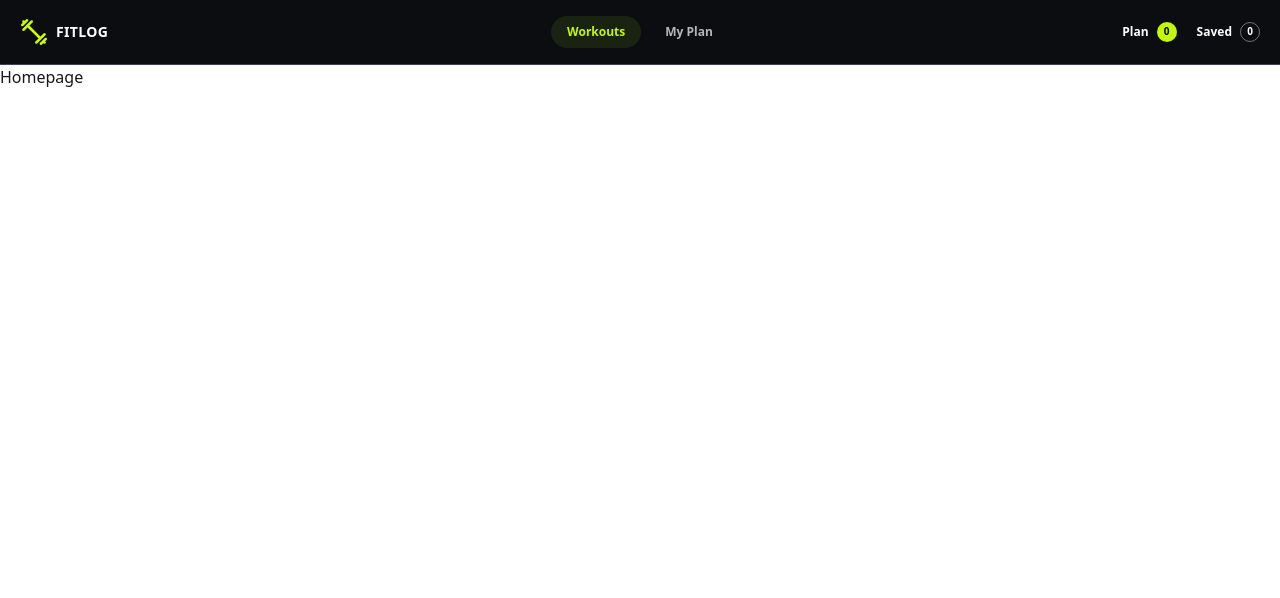
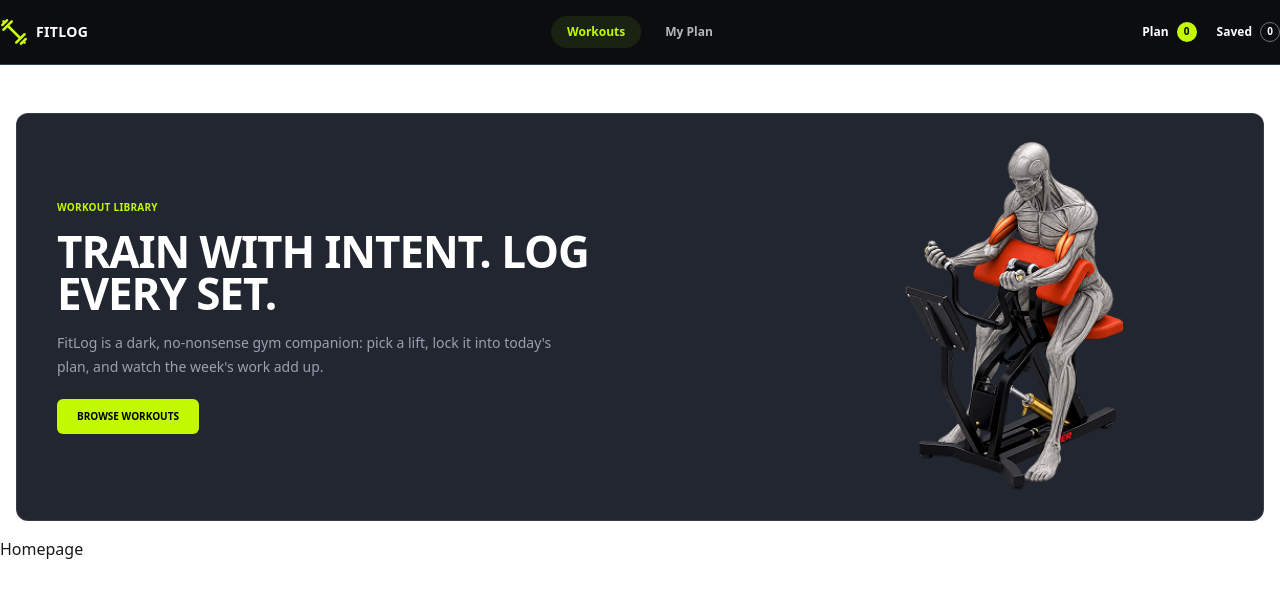
Before and after one commit to naimulstack/fitlog, a Next.js app: page / in a window 1280 px wide. Shown: the top 598 px of the page. Built offline with nearby package versions, Linux system fonts and the light colour scheme.

Commit message:
Banner texts and image added

```diff
--- a/src/app/layout.tsx
+++ b/src/app/layout.tsx
@@ -3,6 +3,7 @@ import { Geist, Geist_Mono } from "next/font/google";
 import "./globals.css";
 import { FitLogProvider } from "@/context/FitLogContext";
 import Navbar from "@/components/Navbar/page";
+import Banner from "@/components/Banner/page"
 
 const geistSans = Geist({
   variable: "--font-geist-sans",
@@ -29,6 +30,7 @@ export default function RootLayout({ children }: LayoutProps<"/">) {
 
         <FitLogProvider>
         <Navbar />
+        <Banner />
         {children}
         </FitLogProvider>
 
--- /dev/null
+++ b/src/components/Banner/page.tsx
@@ -0,0 +1,51 @@
+import Link from "next/link";
+import Image from "next/image";
+import BannerImage from "@/assets/banner.png";
+
+const BannerPage = () => {
+    return (
+
+        <section className="mx-auto mt-8 container p-4">
+
+            <div className="grid grid-cols-1 items-center overflow-hidden rounded-xl border border-white/10 bg-[#222630] p-8 md:grid-cols-2 md:px-10 md:py-7">
+
+                {/* Left Content */}
+                <div className="max-w-[580px] my-10">
+
+                    {/* Eyebrow */}
+                    <p className="mb-4 text-[10px] font-bold tracking-wide text-[#C2F800]">
+                        WORKOUT LIBRARY
+                    </p>
+
+                    {/* Heading */}
+                    <h1 className="max-w-[570px] text-4xl font-black leading-[0.95] tracking-tight text-white sm:text-5xl md:text-[42px] lg:text-[44px]">
+                        TRAIN WITH INTENT. LOG EVERY SET.
+                    </h1>
+
+                    {/* Description */}
+                    <p className="mt-4 max-w-[500px] text-sm leading-6 text-gray-400">
+                        FitLog is a dark, no-nonsense gym companion: pick a lift, lock it
+                        into today&apos;s plan, and watch the week&apos;s work add up.
+                    </p>
+
+                    {/* CTA */}
+                    <Link
+                        href="#library"
+                        className="mt-5 inline-flex items-center rounded-md bg-[#C2F800] px-5 py-2.5 text-[10px] font-bold text-black transition hover:bg-[#d4ff3d]"
+                    >
+                        BROWSE WORKOUTS
+                    </Link>
+                </div>
+
+                {/* Right Image */}
+                <div className="flex items-center justify-center md:justify-end">
+                    <Image src={BannerImage} alt="FitLog banner" priority className="h-[300px] w-[350px] object-contain sm:h-[320px] sm:w-[370px] md:h-[350px] md:w-[410px]"
+                    />
+                </div>
+
+            </div>
+        </section>
+    );
+};
+
+export default BannerPage;
--- a/src/components/Navbar/page.tsx
+++ b/src/components/Navbar/page.tsx
@@ -13,7 +13,7 @@ export default function Navbar() {
   return (
     <header className="border-b border-gray-700 bg-[#0C0D10]">
 
-      <nav className="mx-auto flex h-16 max-w-7xl items-center justify-between px-5 container">
+      <nav className="mx-auto flex h-16 items-center justify-between container">
 
         {/* Logo */}
         <Link href="/" className="flex items-center gap-2">
```
